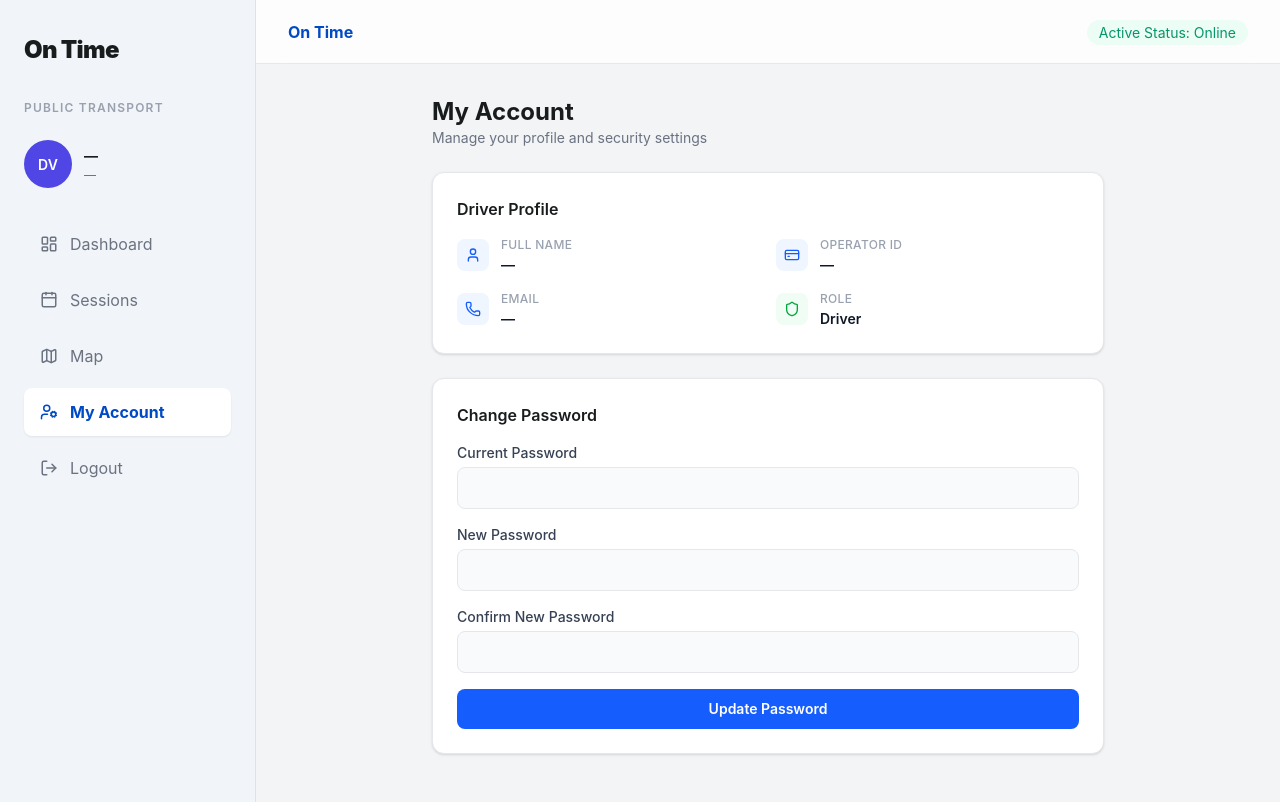
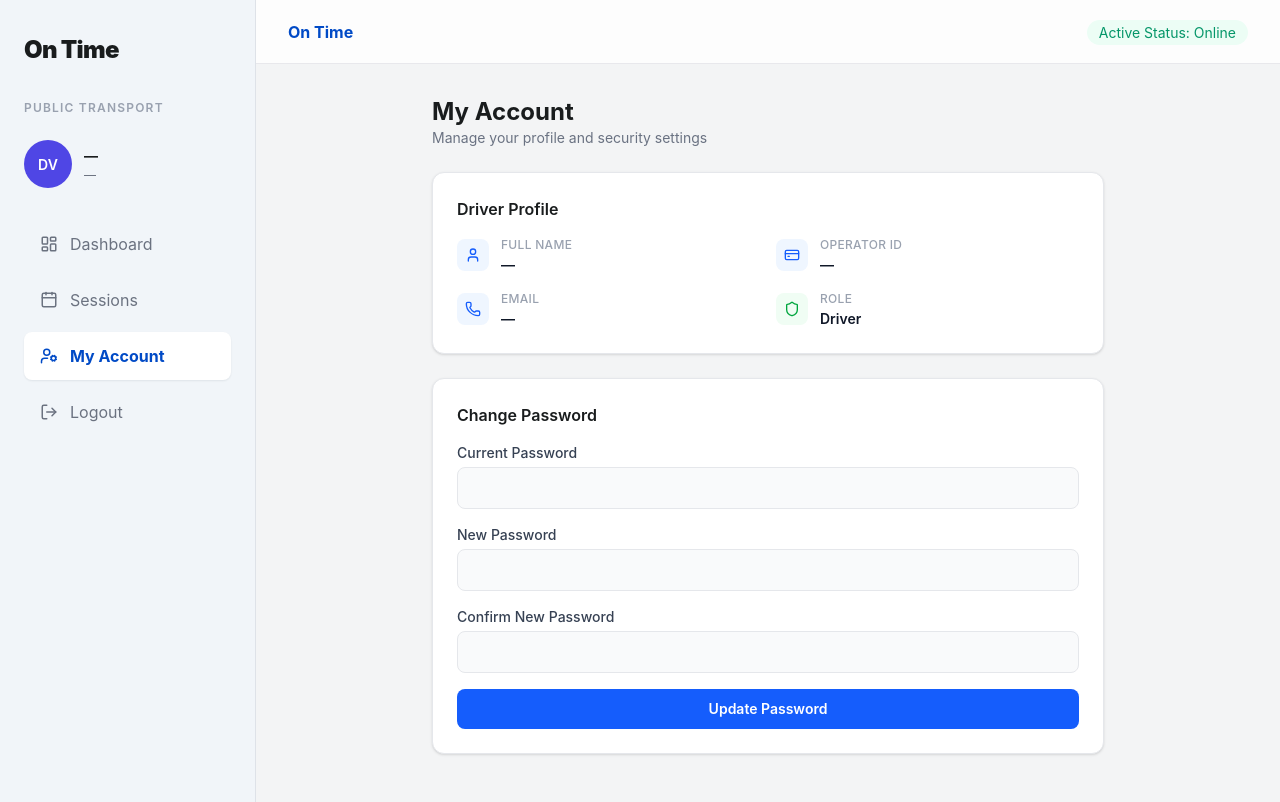
Before and after one commit to OnTime-SE-G/ontime-driver-web, a Next.js app: page /account in a window 1280 px wide. Built offline with nearby package versions, Linux system fonts and the light colour scheme; no server answers.

Commit message:
removed map from driver-web

```diff
--- a/app/components/sidebar.tsx
+++ b/app/components/sidebar.tsx
@@ -2,7 +2,7 @@
 
 import Link from "next/link";
 import { usePathname } from "next/navigation";
-import { Calendar, LayoutDashboard, LogOut, Map, UserCog } from "lucide-react";
+import { Calendar, LayoutDashboard, LogOut, UserCog } from "lucide-react";
 import { signOut } from "next-auth/react";
 import { useSession } from "next-auth/react";
 
@@ -87,11 +87,6 @@ export default function Sidebar({ activeTab }: SidebarProps) {
             Sessions
           </Link>
 
-          <Link href="/map" className={navClassName("/map", "map")}>
-            <Map size={18} />
-            Map
-          </Link>
-
           <Link href="/account" className={navClassName("/account", "dashboard")}>
             <UserCog size={18} />
             My Account
```
